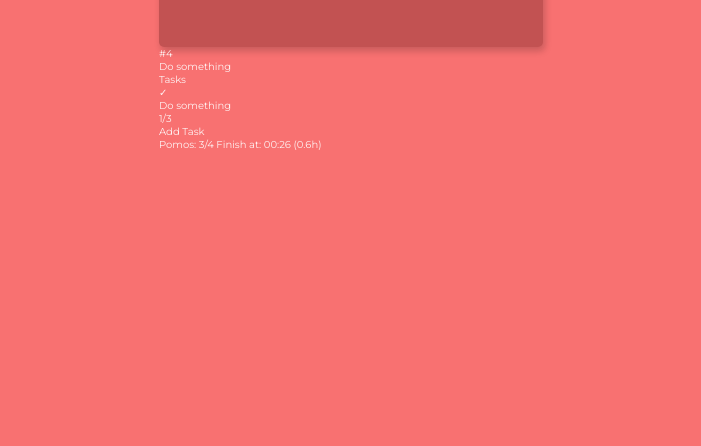
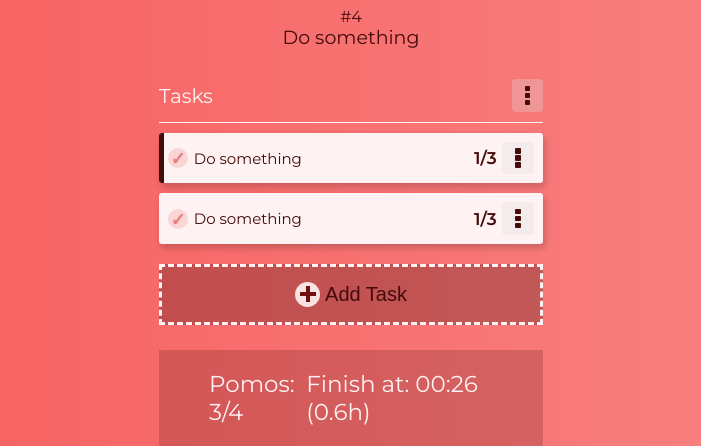
Before and after one commit to sirius-deis/pomodoro, a website built with webpack: page src/index.html in a window 1280 px wide. Shown: the part 505-951 px from the top of the page, without its empty margins (289-990 px from the left). Before the commit the page ends 800 px from the top, so only its background shows below. Built offline with nearby package versions, Linux system fonts and the light colour scheme; files whose address does not match are found by name.

Commit message:
add styles to tasks

```diff
--- a/src/assets/partials/_base.scss
+++ b/src/assets/partials/_base.scss
@@ -16,13 +16,25 @@ body {
     min-height: 100vh;
     transition: background-color 0.3s;
     &.pomodoro {
-        background-color: $pomodoro-color;
+        background-image: linear-gradient(
+            to right,
+            darken($pomodoro-color, $shade),
+            lighten($pomodoro-color, $shade)
+        );
     }
     &.short {
-        background-color: $short-color;
+        background-image: linear-gradient(
+            to right,
+            darken($short-color, $shade),
+            lighten($short-color, $shade)
+        );
     }
     &.long {
-        background-color: $long-color;
+        background-image: linear-gradient(
+            to right,
+            darken($long-color, $shade),
+            lighten($long-color, $shade)
+        );
     }
 }
 
@@ -36,20 +48,10 @@ body {
     max-width: 60%;
 }
 
-.btn {
-    display: flex;
-    justify-content: space-between;
-    align-items: center;
-    gap: 1rem;
-    cursor: pointer;
-    color: $text-color-dark;
-    background-color: $btn-color;
-    border: 0;
-    border-radius: 5px;
-    &:hover {
-        background-color: lighten($btn-color, 10%);
-        color: darken($text-color-dark, 10%);
-    }
+.tick {
+    text-align: center;
+    background-color: $text-color-light;
+    border-radius: 50%;
 }
 
 .hidden {
--- /dev/null
+++ b/src/assets/partials/_btn.scss
@@ -0,0 +1,15 @@
+.btn {
+    display: flex;
+    justify-content: space-between;
+    align-items: center;
+    gap: 1rem;
+    cursor: pointer;
+    color: $text-color-dark;
+    background-color: $btn-color;
+    border: 0;
+    border-radius: 5px;
+    &:hover {
+        background-color: lighten($btn-color, $shade);
+        color: darken($text-color-dark, $shade);
+    }
+}
--- /dev/null
+++ b/src/assets/partials/_desc.scss
@@ -0,0 +1,13 @@
+.desc {
+    margin-top: 4rem;
+    display: flex;
+    flex-direction: column;
+    align-items: center;
+    color: $text-color-dark;
+    &__number {
+        font-size: 1.6rem;
+    }
+    &__name {
+        font-size: 1.9rem;
+    }
+}
--- a/src/assets/partials/_header.scss
+++ b/src/assets/partials/_header.scss
@@ -2,7 +2,7 @@
     display: flex;
     justify-content: space-between;
     align-items: center;
-    padding: 2rem;
+    padding: 1.5rem;
     border-bottom: 1px solid $text-color-dark;
     &__logo {
         display: flex;
@@ -16,9 +16,6 @@
     &__tick {
         width: 2.8rem;
         height: 2.8rem;
-        text-align: center;
-        background-color: $text-color-light;
-        border-radius: 50%;
         font-size: 2.5rem;
         font-weight: 800;
         color: $text-color-dark;
--- /dev/null
+++ b/src/assets/partials/_menu.scss
@@ -0,0 +1,21 @@
+.menu {
+    padding: 0.65rem 1.3rem;
+    display: flex;
+    flex-direction: column;
+    justify-content: center;
+    align-items: center;
+    gap: 0.15rem;
+    border: 0;
+    border-radius: 4px;
+    background-color: darken($btn-color, 10%);
+    cursor: pointer;
+    &:hover {
+        background-color: darken($btn-color, 30%);
+    }
+    &__item {
+        width: 0.55rem;
+        height: 0.55rem;
+        border-radius: 1px;
+        background-color: $text-color-dark;
+    }
+}
--- /dev/null
+++ b/src/assets/partials/_tasks.scss
@@ -0,0 +1,133 @@
+.tasks {
+    margin-top: 2rem;
+    &__heading {
+        display: flex;
+        justify-content: space-between;
+        align-items: center;
+        padding: 1rem 0;
+        font-size: 2rem;
+        border-bottom: 1px solid $text-color-light;
+    }
+    &__list {
+        margin-top: 1rem;
+        display: flex;
+        flex-direction: column;
+        gap: 1rem;
+    }
+    &__item {
+        padding: 0.9rem;
+        display: flex;
+        justify-content: space-between;
+        align-items: center;
+        position: relative;
+        color: $text-color-dark;
+        background-color: $text-color-light;
+        border-radius: 3px;
+        box-shadow: $shadow;
+        overflow: hidden;
+        cursor: pointer;
+        &--active::after {
+            content: '';
+            position: absolute;
+            width: 5px;
+            height: 100%;
+            top: 0;
+            left: 0;
+            background-color: $text-color-dark;
+        }
+        &:not(.tasks__item--active)::after {
+            content: '';
+            position: absolute;
+            width: 0;
+            height: 100%;
+            top: 0;
+            left: 0;
+            background-color: lighten($text-color-dark, 60%);
+            transition: width ease-out 0.1s;
+        }
+        &:not(.tasks__item--active):hover::after {
+            width: 5px;
+        }
+    }
+    &__tick {
+        width: 2rem;
+        height: 2rem;
+        font-size: 1.8rem;
+        font-weight: 600;
+        background-color: lighten($text-color-dark, 75%);
+        color: lighten($text-color-dark, 55%);
+        &:hover {
+            background-color: lighten($text-color-dark, 65%);
+        }
+        &--done {
+            color: $text-color-dark;
+        }
+    }
+    &__text {
+        min-width: 75%;
+        font-size: 1.5rem;
+    }
+    &__progress {
+        font-weight: 600;
+        font-size: 1.7rem;
+    }
+
+    &__add {
+        margin-top: 2rem;
+        width: 100%;
+        display: flex;
+        justify-content: center;
+        align-items: center;
+        gap: 0.5rem;
+        padding: 1.5rem 2rem;
+        font-size: 2rem;
+        color: $text-color-dark;
+        border: 3px dashed $text-color-light;
+        background-color: rgba($text-color-dark, 0.3);
+        cursor: pointer;
+        &:hover {
+            background-color: rgba($text-color-dark, 0.4);
+        }
+    }
+
+    &__info {
+        margin-top: 2.5rem;
+        width: 100%;
+        padding: 2rem 5rem;
+        display: flex;
+        justify-content: space-between;
+        align-items: center;
+        font-size: 2.3rem;
+        background-color: rgba($text-color-dark, 0.2);
+    }
+}
+
+.plus {
+    position: relative;
+    width: 2.5rem;
+    height: 2.5rem;
+    background-color: rgba($text-color-light, 0.9);
+    border-radius: 50%;
+}
+
+.plus::before {
+    content: '';
+    position: absolute;
+    width: 1.6rem;
+    height: 0.4rem;
+    left: 50%;
+    top: 50%;
+    transform: translate(-50%, -50%);
+    background-color: lighten($text-color-dark, 10%);
+}
+
+.plus::after {
+    content: '';
+    position: absolute;
+    width: 0.4rem;
+    height: 1.6rem;
+    left: 50%;
+    top: 50%;
+    transform: translate(-50%, -50%);
+    background-color: lighten($text-color-dark, 10%);
+}
--- a/src/assets/partials/_timer.scss
+++ b/src/assets/partials/_timer.scss
@@ -1,9 +1,9 @@
 .timer {
     margin-top: 10%;
-    padding: 5rem 1rem;
+    padding: 3rem 1rem 4rem;
     display: flex;
     flex-direction: column;
-    gap: 5rem;
+    gap: 3rem;
     background-color: rgba($text-color-dark, 0.3);
     border-radius: 5px;
     box-shadow: $shadow;
--- a/src/assets/partials/_variables.scss
+++ b/src/assets/partials/_variables.scss
@@ -1,8 +1,10 @@
 $text-color-light: #fef2f2;
 $text-color-dark: #450a0a;
 $pomodoro-color: #f87171;
-$short-color: #34d399;
-$long-color: #38bdf8;
+$short-color: #4ade80;
+$long-color: #60a5fa;
 
-$btn-color: rgba(244, 244, 245, 0.5);
+$btn-color: rgba(244, 244, 245, 0.3);
 $shadow: 2px 4px 7px rgba(9, 9, 11, 0.2);
+
+$shade: 5%;
--- a/src/assets/style.scss
+++ b/src/assets/style.scss
@@ -1,4 +1,8 @@
 @import 'partials/variables';
+@import 'partials/btn';
 @import 'partials/base';
 @import 'partials/header';
 @import 'partials/timer';
+@import 'partials/desc';
+@import 'partials/menu';
+@import 'partials/tasks';
--- a/src/index.html
+++ b/src/index.html
@@ -11,7 +11,8 @@
             <header class="header">
                 <div class="left">
                     <a href="/" class="header__logo">
-                        <span class="header__tick">&#10003;</span> Pomodoro
+                        <div class="header__tick tick">&#10003;</div>
+                        Pomodoro
                     </a>
                 </div>
                 <div class="right">
@@ -71,30 +72,43 @@
                     <div class="tasks">
                         <div class="tasks__heading">
                             Tasks
-                            <div class="menu">
-                                <div class="menu_item"></div>
-                                <div class="menu_item"></div>
-                                <div class="menu_item"></div>
+                            <button class="menu">
+                                <div class="menu__item"></div>
+                                <div class="menu__item"></div>
+                                <div class="menu__item"></div>
+                            </button>
+                        </div>
+                        <div class="tasks__list">
+                            <div class="tasks__item tasks__item--active">
+                                <div class="tasks__tick tick">&#10003;</div>
+                                <div class="tasks__text">Do something</div>
+                                <div class="tasks__progress">1/3</div>
+                                <button class="menu">
+                                    <div class="menu__item"></div>
+                                    <div class="menu__item"></div>
+                                    <div class="menu__item"></div>
+                                </button>
+                            </div>
+                            <div class="tasks__item">
+                                <div class="tasks__tick tick">&#10003;</div>
+                                <div class="tasks__text">Do something</div>
+                                <div class="tasks__progress">1/3</div>
+                                <button class="menu">
+                                    <div class="menu__item"></div>
+                                    <div class="menu__item"></div>
+                                    <div class="menu__item"></div>
+                                </button>
                             </div>
                         </div>
-                        <div class="tasks__list">
-                            <div class="tasks__item">
-                                <div class="tasks__tick">&#10003;</div>
-                                <div class="tasks__text">Do something</div>
-                                <div class="tasks__progress">1/3</div>
-                                <div class="menu">
-                                    <div class="menu_item"></div>
-                                    <div class="menu_item"></div>
-                                    <div class="menu_item"></div>
-                                </div>
-                            </div>
-                        </div>
-                        <div class="tasks__add">
+                        <button class="tasks__add">
                             <div class="plus"></div>
                             Add Task
-                        </div>
-                        <div class="tasks info">
-                            Pomos: 3/4 Finish at: 00:26 (0.6h)
+                        </button>
+                        <div class="tasks__info">
+                            <div class="tasks__amount">Pomos: 3/4</div>
+                            <div class="tasks__time">
+                                Finish at: 00:26 (0.6h)
+                            </div>
                         </div>
                     </div>
                 </div>
```
